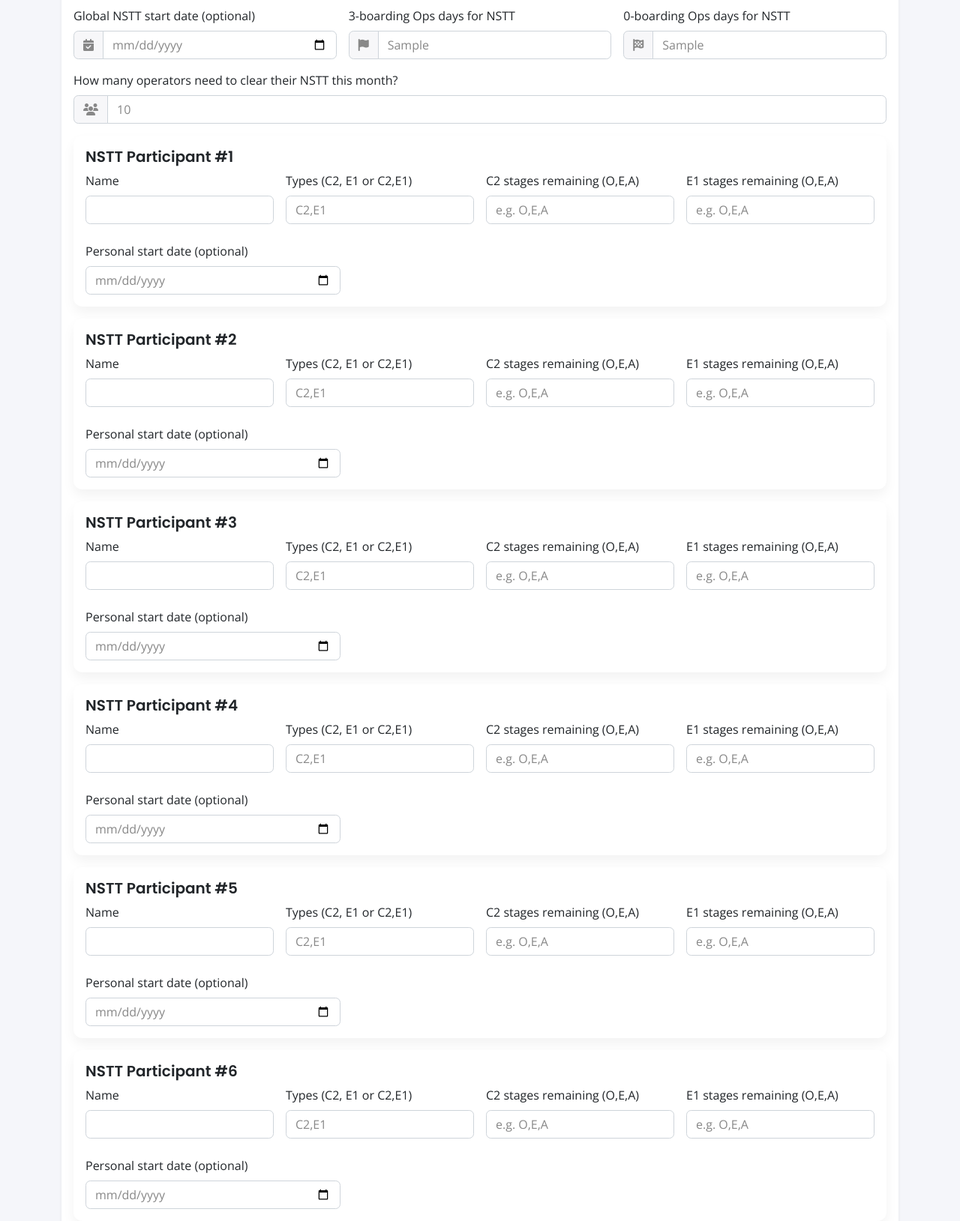
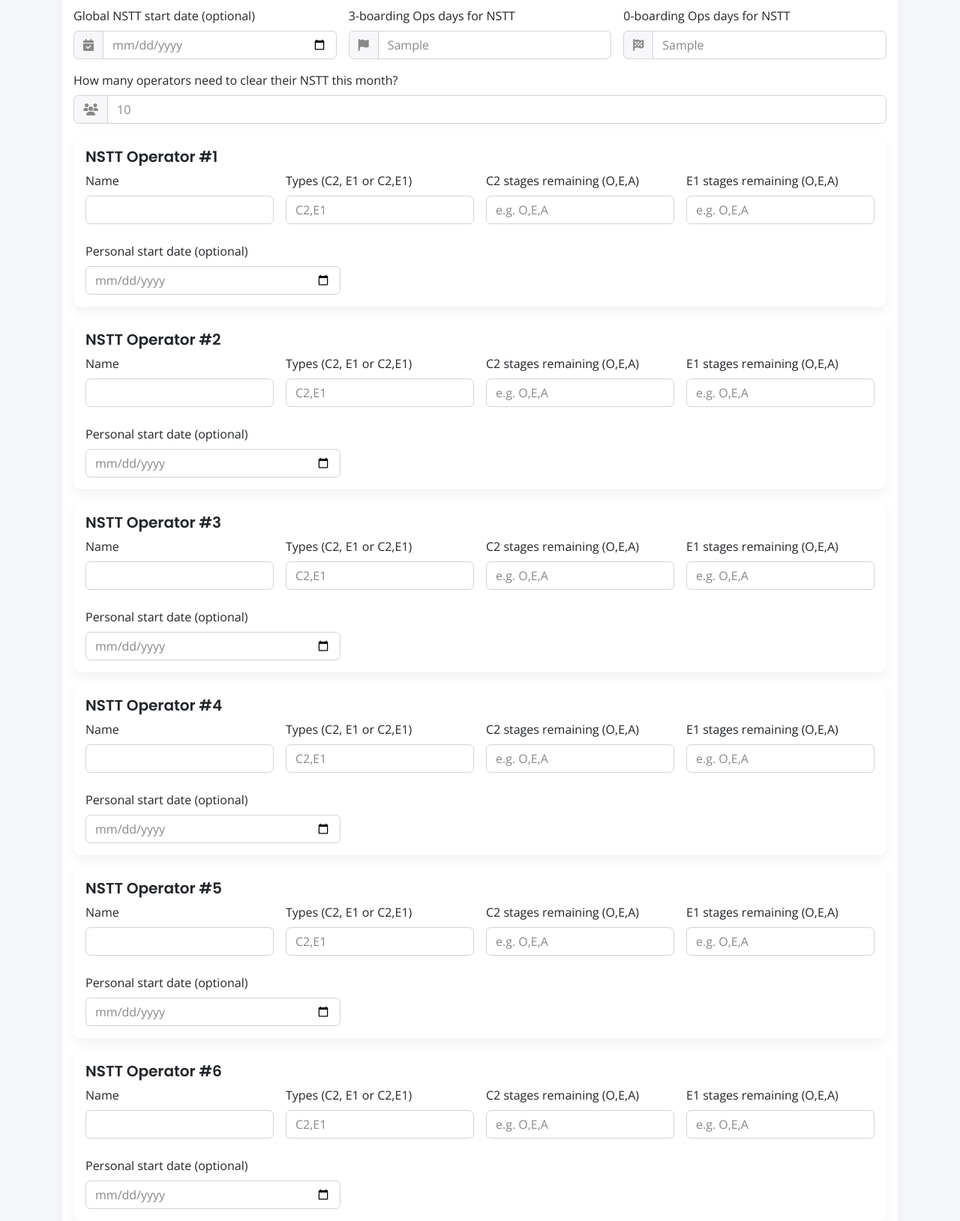
Before and after one commit to doodabomb89/duty_planner_web, a Flask app: template templates/nstt.html in a window 1280 px wide. Shown: the part 291-1920 px from the top of the page at 75% size. Run offline with Flask 3, Linux system fonts and the light colour scheme; the template is opened without the code that fills it: most values are stand-ins (such as "Sample title", 1, 10 or a date in 2020); some libraries are stand-ins or nearby versions.

Commit message:
Update nstt.html

```diff
--- a/templates/nstt.html
+++ b/templates/nstt.html
@@ -120,7 +120,7 @@
       card.className = 'card mb-3';
       card.innerHTML = `
         <div class="card-body">
-          <h5 class="card-title">NSTT Participant #${i}</h5>
+          <h5 class="card-title">NSTT Operator #${i}</h5>
           <div class="row g-3">
             <div class="col-md-3">
               <label class="form-label" for="nstt_name_${i}">Name</label>
```
